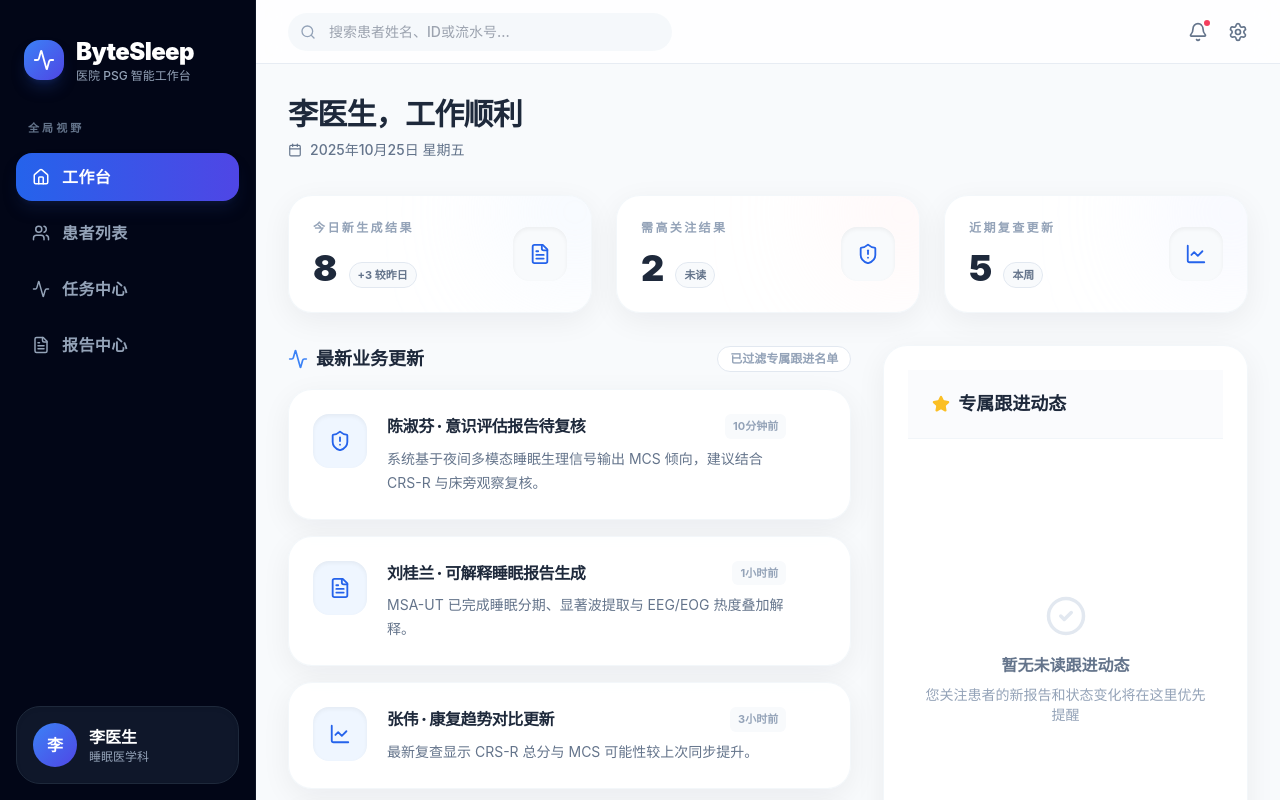
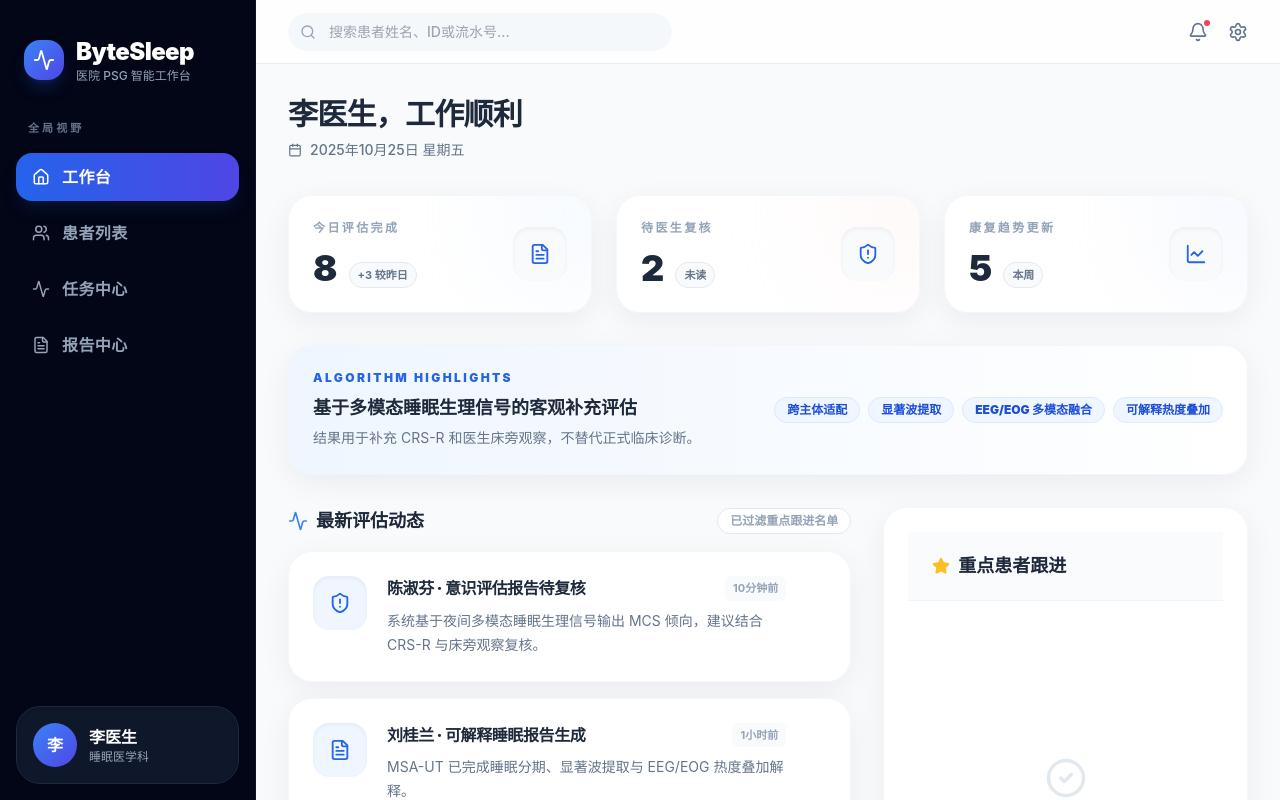
Before and after one commit to wcjjzz/ByteSleep, a React (Vite) app: page / in a window 1280 px wide. Both pictures are taken after a click on the button "进入工作台". Built offline with nearby package versions, Linux system fonts and the light colour scheme.

Commit message:
Refocus workbench on DOC assessment workflow

```diff
--- a/src/pages/global/WorkbenchPage.jsx
+++ b/src/pages/global/WorkbenchPage.jsx
@@ -22,6 +22,10 @@ function StatCard({ title, value, sub, icon: Icon, accent }) {
   );
 }
 
+function AlgorithmBadge({ children }) {
+  return <span className="rounded-full border border-blue-100 bg-blue-50 px-3 py-1 text-xs font-black text-blue-700">{children}</span>;
+}
+
 export default function WorkbenchPage({ enterPatientWorkspace, unreadPublicUpdates, unreadFollowedUpdates, markAsRead, markAllAsRead }) {
   return (
     <div className="mx-auto max-w-[1300px] space-y-8">
@@ -33,16 +37,30 @@ export default function WorkbenchPage({ enterPatientWorkspace, unreadPublicUpdat
       </div>
 
       <div className="grid gap-6 md:grid-cols-3">
-        <StatCard title="今日新生成结果" value="8" sub="+3 较昨日" icon={FileText} accent="bg-blue-100/60" />
-        <StatCard title="需高关注结果" value="2" sub="未读" icon={ShieldAlert} accent="bg-rose-100/60" />
-        <StatCard title="近期复查更新" value="5" sub="本周" icon={LineChart} accent="bg-indigo-100/60" />
+        <StatCard title="今日评估完成" value="8" sub="+3 较昨日" icon={FileText} accent="bg-blue-100/60" />
+        <StatCard title="待医生复核" value="2" sub="未读" icon={ShieldAlert} accent="bg-rose-100/60" />
+        <StatCard title="康复趋势更新" value="5" sub="本周" icon={LineChart} accent="bg-indigo-100/60" />
       </div>
+
+      <Card className="flex flex-col gap-4 border-blue-100 bg-gradient-to-r from-blue-50 to-white lg:flex-row lg:items-center lg:justify-between">
+        <div>
+          <div className="text-xs font-black uppercase tracking-[0.2em] text-blue-600">Algorithm Highlights</div>
+          <div className="mt-2 text-lg font-black text-slate-800">基于多模态睡眠生理信号的客观补充评估</div>
+          <p className="mt-1 text-sm leading-6 text-slate-500">结果用于补充 CRS-R 和医生床旁观察，不替代正式临床诊断。</p>
+        </div>
+        <div className="flex flex-wrap gap-2">
+          <AlgorithmBadge>跨主体适配</AlgorithmBadge>
+          <AlgorithmBadge>显著波提取</AlgorithmBadge>
+          <AlgorithmBadge>EEG/EOG 多模态融合</AlgorithmBadge>
+          <AlgorithmBadge>可解释热度叠加</AlgorithmBadge>
+        </div>
+      </Card>
 
       <div className="grid gap-8 lg:grid-cols-5">
         <div className="space-y-4 lg:col-span-3">
           <div className="flex items-center justify-between">
-            <h2 className="inline-flex items-center gap-2 text-lg font-black text-slate-800"><Activity size={20} className="text-blue-500" /> 最新业务更新</h2>
-            <span className="rounded-full border border-slate-200 bg-white px-3 py-1 text-xs font-bold text-slate-400">已过滤专属跟进名单</span>
+            <h2 className="inline-flex items-center gap-2 text-lg font-black text-slate-800"><Activity size={20} className="text-blue-500" /> 最新评估动态</h2>
+            <span className="rounded-full border border-slate-200 bg-white px-3 py-1 text-xs font-bold text-slate-400">已过滤重点跟进名单</span>
           </div>
           {unreadPublicUpdates.length > 0 ? unreadPublicUpdates.map((update) => {
             const patient = getPatientById(update.patientId);
@@ -70,8 +88,8 @@ export default function WorkbenchPage({ enterPatientWorkspace, unreadPublicUpdat
           }) : (
             <Card className="flex min-h-72 flex-col items-center justify-center text-center text-slate-400">
               <CheckCircle2 size={42} className="mb-4 text-slate-200" />
-              <p className="font-bold text-slate-500">公共流中暂无新的业务动态</p>
-              <p className="mt-2 text-sm">关注患者的动态已单独收纳到右侧面板</p>
+              <p className="font-bold text-slate-500">公共流中暂无新的评估动态</p>
+              <p className="mt-2 text-sm">重点患者的动态已单独收纳到右侧面板</p>
             </Card>
           )}
         </div>
@@ -79,7 +97,7 @@ export default function WorkbenchPage({ enterPatientWorkspace, unreadPublicUpdat
         <div className="lg:col-span-2">
           <Card className="flex h-[560px] flex-col overflow-hidden p-0">
             <div className="flex items-center justify-between border-b border-slate-100 bg-slate-50/70 px-6 py-5">
-              <h2 className="inline-flex items-center gap-2 text-lg font-black text-slate-800"><Star size={18} className="fill-amber-400 text-amber-400" /> 专属跟进动态</h2>
+              <h2 className="inline-flex items-center gap-2 text-lg font-black text-slate-800"><Star size={18} className="fill-amber-400 text-amber-400" /> 重点患者跟进</h2>
               {unreadFollowedUpdates.length > 0 && (
                 <button onClick={() => markAllAsRead(unreadFollowedUpdates.map((item) => item.id))} className="text-xs font-bold text-blue-600 transition hover:text-blue-800">
                   全部标为已读
@@ -103,7 +121,7 @@ export default function WorkbenchPage({ enterPatientWorkspace, unreadPublicUpdat
                 <div className="flex h-full flex-col items-center justify-center text-center text-slate-400">
                   <CheckCircle2 size={42} className="mb-4 text-slate-200" />
                   <p className="font-bold text-slate-500">暂无未读跟进动态</p>
-                  <p className="mt-2 text-sm">您关注患者的新报告和状态变化将在这里优先提醒</p>
+                  <p className="mt-2 text-sm">重点患者的新报告和状态变化将在这里优先提醒</p>
                 </div>
               )}
             </div>
```
